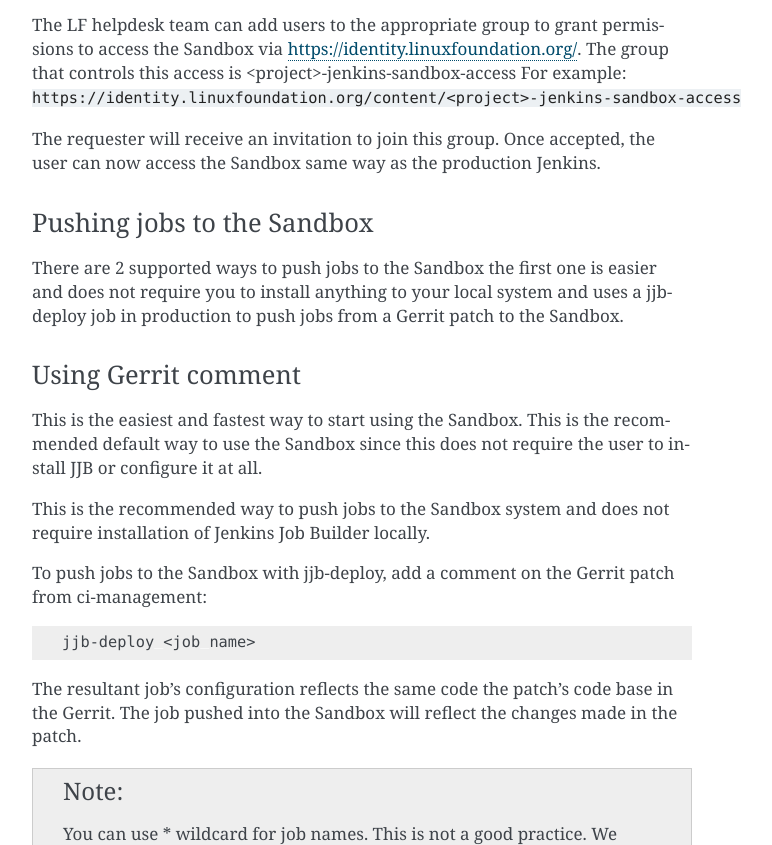
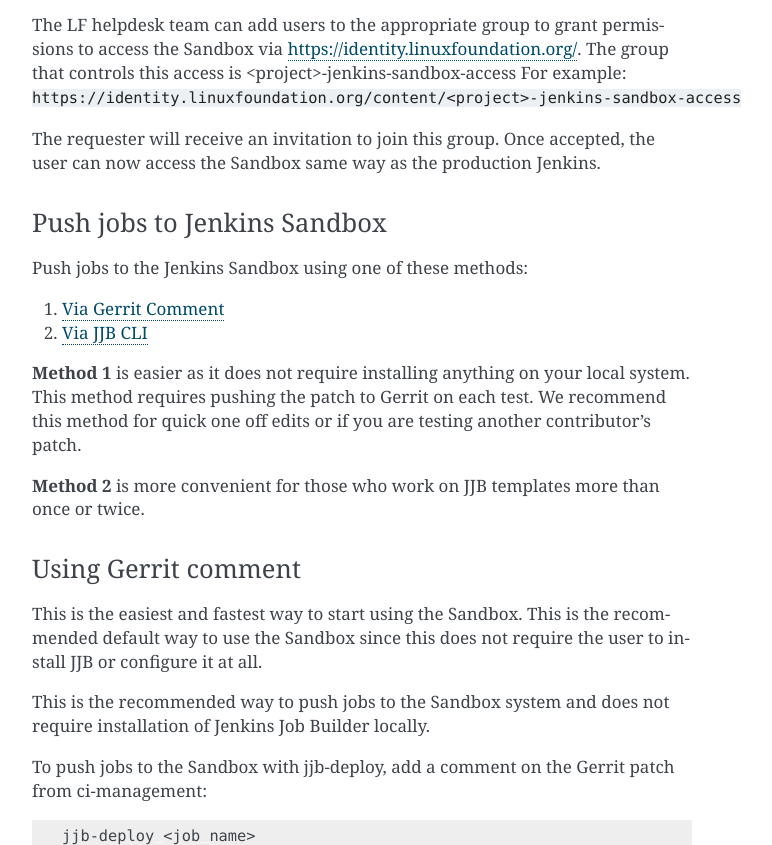
Before and after one commit to lfit/releng-docs, a Sphinx documentation site: the page built from docs/jenkins.rst, in a window 1280 px wide and 900 px high, scrolled down 906 px, cut to the strip 55-900 px from the top of the window. Shown: the whole strip, without its empty margins (388-1160 px from the left). Built offline with Sphinx 7.4.7, drawn with Linux system fonts in a browser that asks for light colours; some of the changed text lies outside the part shown.

Commit message:
Reword Push jobs to sandbox section
Improve this section with links and more clear explanation
of why and when to use each method.

Change-Id: Ibf81545e6d30889a34bbf99f152565bb81610ffe
Signed-off-by: Thanh Ha <thanh.ha@linuxfoundation.org>

```diff
--- a/docs/jenkins.rst
+++ b/docs/jenkins.rst
@@ -48,12 +48,23 @@
 Once accepted, the user can now access the Sandbox same way as the production
 Jenkins.
 
-Pushing jobs to the Sandbox
----------------------------
+Push jobs to Jenkins Sandbox
+----------------------------
 
-There are 2 supported ways to push jobs to the Sandbox the first one is easier and
-does not require you to install anything to your local system and uses a jjb-deploy
-job in production to push jobs from a Gerrit patch to the Sandbox.
+Push jobs to the Jenkins Sandbox using one of these methods:
+
+1. :ref:`Via Gerrit Comment <jjb-push-gerrit-comment>`
+2. :ref:`Via JJB CLI <jjb-push-cli>`
+
+**Method 1** is easier as it does not require installing anything on your local
+system. This method requires pushing the patch to Gerrit on each test. We
+recommend this method for quick one off edits or if you are testing another
+contributor's patch.
+
+**Method 2** is more convenient for those who work on JJB templates more than
+once or twice.
+
+.. _jjb-push-gerrit-comment:
 
 Using Gerrit comment
 --------------------
@@ -78,6 +89,8 @@
 
    You can use * wildcard for job names. This is not a good practice.
    We highly recommended to use specific Jenkins job names instead.
+
+.. _jjb-push-cli:
 
 Using JJB CLI
 -------------
```
